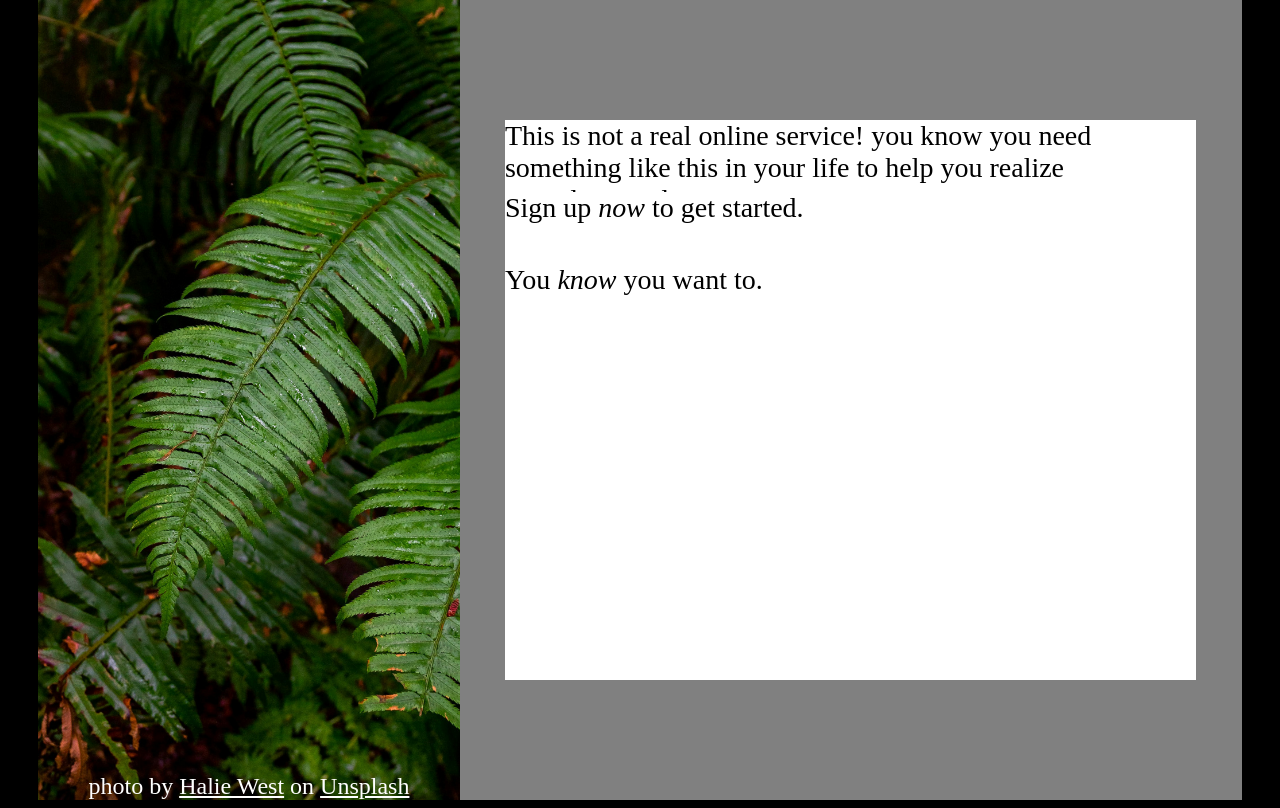
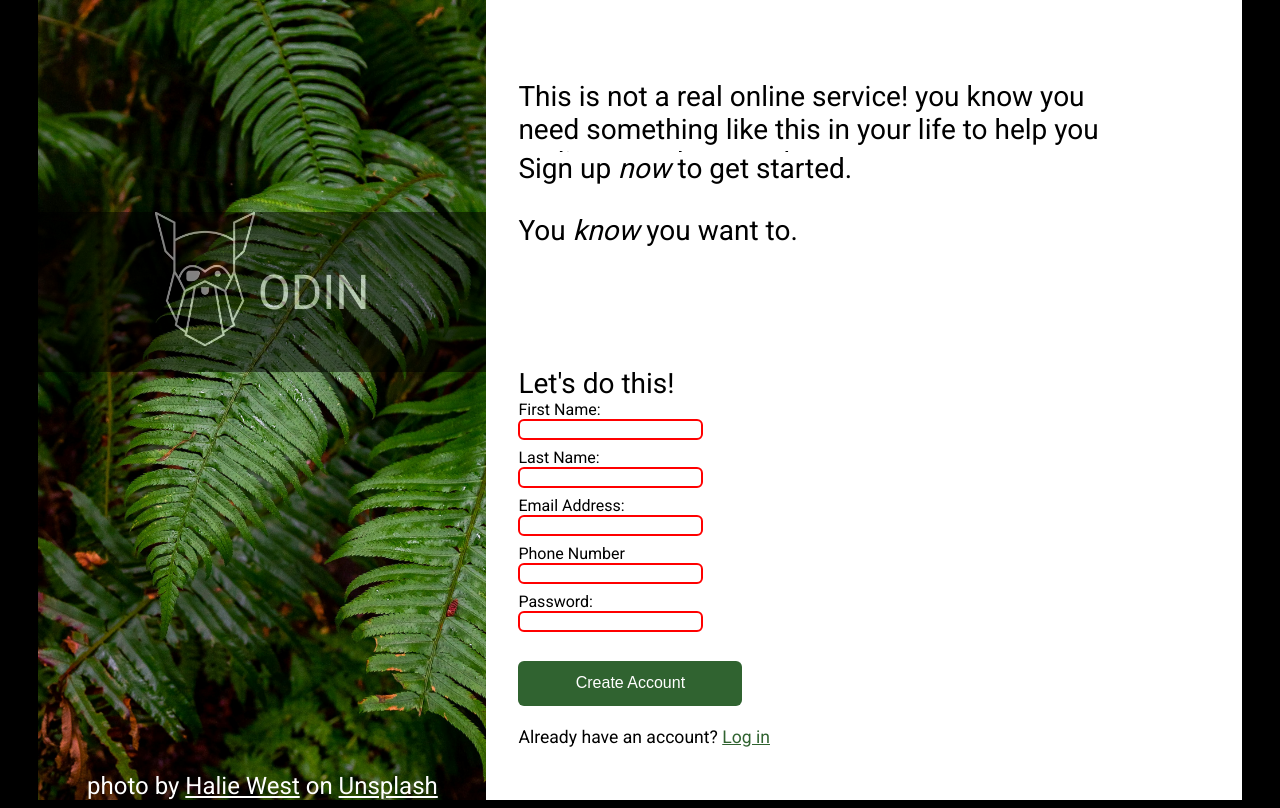
Before and after one commit to RainOfStone/TOP-Form, a plain HTML site: page index.html in a window 1280 px wide. Drawn offline with Linux system fonts and the light colour scheme.

Commit message:
added the form login, button, text and odin photo

```diff
--- a/index.html
+++ b/index.html
@@ -3,13 +3,18 @@
     <head>
         <meta charset="UTF-8">
         <link rel="stylesheet" href="style.css">
+        <link href='https://fonts.googleapis.com/css?family=Roboto' rel='stylesheet'>
         <title>TOP-Form</title>
     </head>
     <body>
         <div class="ultimate-container">
             <div class="main-container">
                 <div class="image-container">
-                    <div class="TOP"></div>
+                    <div class="TOP">
+                        <div class="TOP-image"></div>
+                        ODIN
+                    </div>
+                    <div class="TOP2"></div>
                     <div class="credit">photo by <a href="https://unsplash.com/photos/green-leaf-plant-in-close-up-photography-25xggax4bSA" style="color: white;">Halie West</a>
                     on <a href="https://unsplash.com/" style="color: white">Unsplash</a>
                 </div>
@@ -22,6 +27,41 @@
                         </div>
                         <div class="main-text1">Sign up&nbsp;<i>now</i>&nbsp;to get started.</div>
                         <div class="sub-text">You&nbsp;<i>know</i>&nbsp;you want to.</div>
+                        <div class="header">Let's do this!</div>
+                            <form action="#" method="get" class="form-main-container">
+                                <div class="mid-form-container">
+                                <div class="form-content">
+                                    <label for="first_name">First Name:</label>
+                                    <input type="text" id="first_name" name="first_name" required>
+                                </div>
+                                <div class="form-content">
+                                    <label for="first_name">Last Name:</label>
+                                    <input type="text" id="last_name" name="last_name" required>
+                                </div>
+                                <div class="form-content">
+                                    <label for="user_email">Email Address:</label>
+                                    <input type="email" id="user_email" name="email" required>
+                                </div>
+                                <div class="form-content">
+                                    <label for="phone_number">Phone Number</label>
+                                    <input type="tel" id="phone_number" name="phone_number"  pattern="[0-9]{3}-[0-9]{3}-[0-9]{4}" required>
+                                </div>
+                                <div class="form-content">
+                                    <label for="user_password">Password:</label>
+                                    <input type="password" id="user_password" name="password" required>
+                                </div>
+                                <div class="form-content">
+                                    <label for="user_password">Confirm Password:</label>
+                                    <input type="password" id="user_password" name="password" required>
+                                </div>
+                            </div>
+                            <div class="main-button-container"></div>
+                                <div class="button-container">
+                                <button type="submit">Create Account</button>
+                                <div class="bottom-text">Already have an account? <a href="google.com" style="color: rgb(48, 99, 48);">Log in</a></div>
+                            </div>
+                        </form>
+                            </div>
                     </div>
                 </div>
             </div>
--- a/style.css
+++ b/style.css
@@ -1,11 +1,50 @@
 body {
     background-color: black;
+    font-family: 'Roboto', 'Times New Roman', Times, serif;
 }
 .ultimate-container {
     display: flex;
     justify-content: center;
     align-items: center;
     margin-top: -8px;
+    margin-bottom: -8px;
+}
+.image-container {
+    display: flex;
+    justify-content: end;
+    align-items: center;
+    flex-direction: column;
+    font-size: 1.5em;
+    color: white;
+    height: 100vh;
+    width: 35vw;
+    background-color: lightblue;
+    background-image: url(photos/halie-west-25xggax4bSA-unsplash.jpg);
+    background-size: cover;
+}
+.TOP {
+    display: flex;
+    justify-content: center;
+    align-items: center;
+    height: 20vh;
+    width:35vw;
+    background-color: black;
+    opacity: 0.5;
+    font-size: 2em;
+    font-family: 'Roboto', 'Times New Roman', Times, serif;
+}
+.TOP-image {
+    background-image: url(photos/odin-lined.png);
+    background-size: 100px;
+    background-repeat: no-repeat;
+    display: flex;
+    justify-content: center;
+    height: 20vh;
+    width: 8vw;
+}
+.TOP2 {
+    height:50vh;
+    width:35vw;
 }
 .main-container {
     display: flex;
@@ -22,14 +61,14 @@ body {
     flex-direction: column;
     height: 100vh;
     width: 65vw;
-    background-color: gray;
+    background-color: white;
 }
 .form-container {
     display: flex;
     justify-content: start;
     align-items: start;
     flex-direction: column;
-    height: 70vh;
+    height: 80vh;
     width: 54vw;
     background-color: white;
 }
@@ -39,6 +78,7 @@ body {
     height: 9vh;
     width: 48vw;
     background-color: white;
+    font-family: 'Roboto', 'Times New Roman', Times, serif;
 }
 .main-text1 {
     display: flex;
@@ -46,25 +86,96 @@ body {
     height: 6vh;
     width: 48vw;
     background-color: white;
+    font-family: 'Roboto', 'Times New Roman', Times, serif;
 }
 .sub-text {
     display: flex;
     justify-content: start;
     align-items: center;
     font-size: 1.75em;
-    height: 10vh;
+    height: 12vh;
+    width: 48vw;
+    background-color: white;
+    font-family: 'Roboto', 'Times New Roman', Times, serif;
+}
+.header {
+    display: flex;
+    justify-content: start;
+    align-items: end;
+    font-size: 1.75em;
+    height: 20vh;
     width: 48vw;
     background-color: white;
 }
-.image-container {
+.form-main-container {
     display: flex;
+    justify-content: start;
+    align-items: center;
+    flex-wrap: wrap;
+    height: 40vh;
+    width: 54vw;
+    background-color: white;
+}
+input {
+    border: 2px solid #000;
+    border-radius: 6px;
+}
+input:valid {
+    border-color:rgb(51, 131, 158);
+
+}
+input:focus:valid{
+    outline: none;
+}
+input:invalid {
+    border-color: red;
+}
+input:focus:invalid{
+    outline: none;
+}
+.mid-form-container {
+    display: flex;
+    justify-content: start;
+    align-items: center;
+    flex-wrap: wrap;
+    height: 30vh;
+    width: 36vw;
+    background-color: rgb(255, 255, 255);
+
+}
+.form-content {
+    display: flex;
+    justify-content: start;
+    align-items: start;
+    flex-direction: column;
+    flex-wrap: wrap;
+    height: 3em;
+    width: 16em;
+    background-color: white;
+}
+.main-button-container {
+    display: flex;
+    align-items: start;
     justify-content: center;
-    align-items: end;
-    font-size: 1.5em;
+}
+.button-container {
+    display: flex;
+    align-items: start;
+    justify-content: space-evenly;
+    flex-direction: column;
+    background-color: white;
+    height: 16vh;
+    width: 54vw;
+}
+button {
+    height: 2.8em;
+    width: 14em;
+    background-color: rgb(48, 99, 48);
     color: white;
-    height: 100vh;
-    width: 35vw;
-    background-color: lightblue;
-    background-image: url(photos/halie-west-25xggax4bSA-unsplash.jpg);
-    background-size: cover;
+    font-size: 1em;
+    border: none;
+    border-radius: 6px;
 }
+.bottom-text {
+    font-size: 1.1em;
+}
```
Also changed, not shown: photos/odin-lined.png (added), 1 other file.
